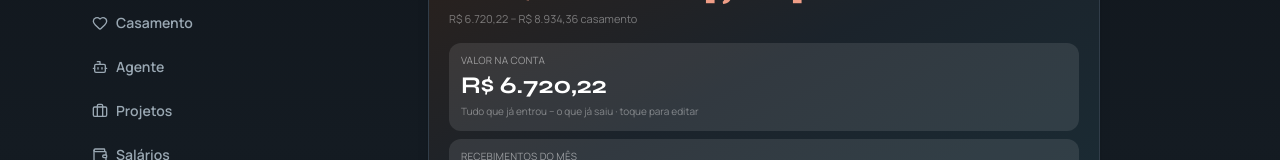
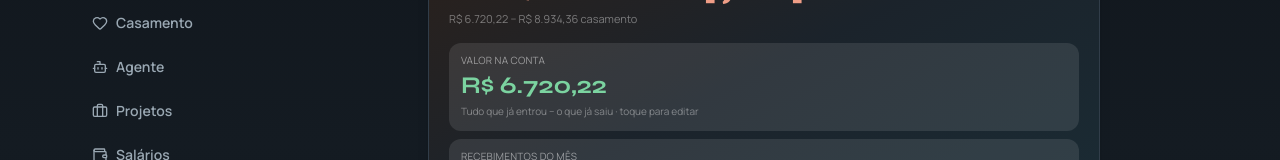
Before and after one commit to Rafael-Rangel/casamento, a React (Vite) app: page / in a window 1280 px wide. Shown: the part 215-375 px from the top of the page. Built offline with nearby package versions, Linux system fonts and the light colour scheme.

Commit message:
Valor na conta verde se positivo e laranja se negativo
Co-authored-by: Cursor <cursoragent@cursor.com>

```diff
--- a/src/components/MeuMesPage.tsx
+++ b/src/components/MeuMesPage.tsx
@@ -148,7 +148,11 @@ export function MeuMesPage() {
                   setEditingCash(true)
                 }}
               >
-                <p className="mt-0.5 font-display text-2xl font-bold text-white">
+                <p
+                  className={`mt-0.5 font-display text-2xl font-bold ${
+                    plan.cashNow >= 0 ? 'text-[#7bd3a0]' : 'text-[#ef9d86]'
+                  }`}
+                >
                   {fmt(plan.cashNow)}
                 </p>
                 <p className="mt-0.5 text-[10px] text-white/40">
```
